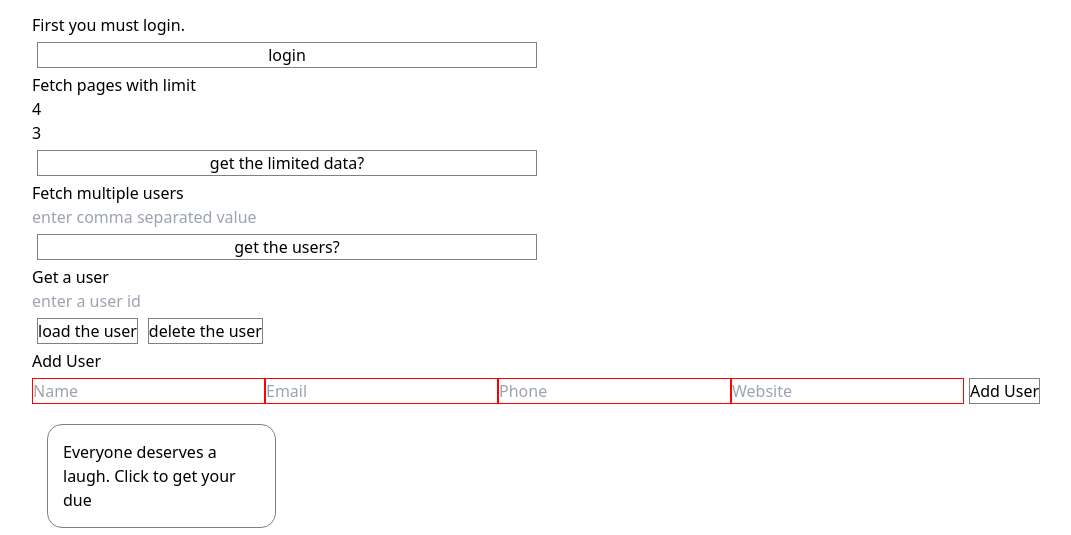
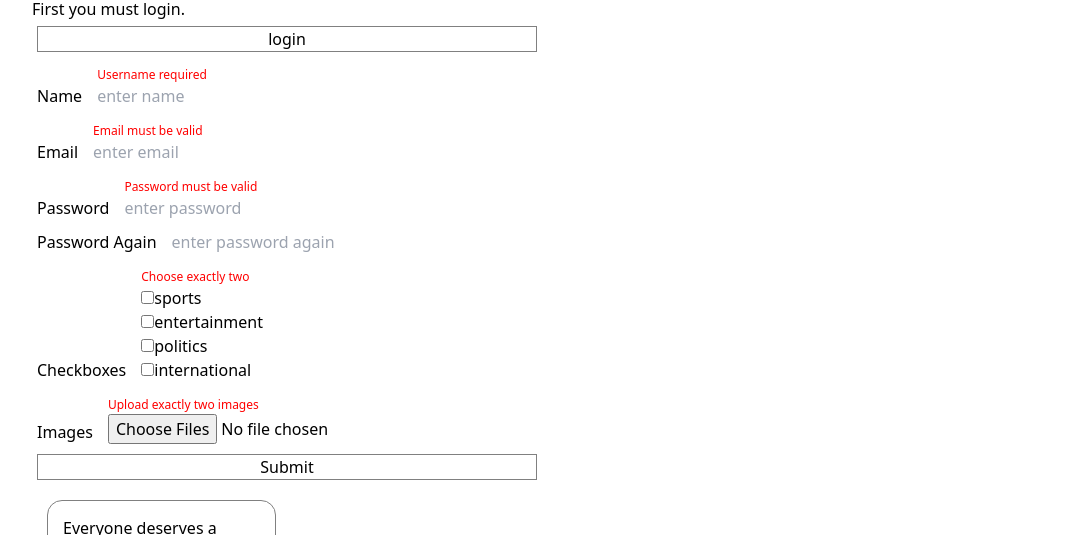
Before and after one commit to swapnil-up/google-keep-clone, a Vue app: page /login in a window 1280 px wide. Shown: the part 205-740 px from the top of the page, without its empty margins (28-1099 px from the left). Built offline with nearby package versions, Linux system fonts and the light colour scheme; the HTML template or start-up script is replaced by a standard one.

Commit message:
worked on validation

```diff
--- a/package.json
+++ b/package.json
@@ -17,6 +17,7 @@
     "es6-promise": "^4.2.8",
     "pinia": "^2.2.6",
     "promise-polyfill": "^8.3.0",
+    "vee-validate": "^4.14.7",
     "vue": "^3.5.12",
     "vue-material-design-icons": "^5.3.1",
     "vue-router": "^4.5.0",
--- a/src/components/axios.vue
+++ b/src/components/axios.vue
@@ -121,15 +121,16 @@ const fetchUserP = async () => {
     const response = await apiClient.get(
       `users?_page=${page.value}&_limit=${limit.value}`
     );
-    console.log("Full Response:", response);
-    console.log("Headers:", response.headers);
-
-    console.log("Users Data:", response.data);
-
     users.value = response.data;
     console.log(users.value);
   } catch {
-    console.log("pages couldn't be loaded");
+    if (error.response) {
+    console.log("Error response:", error.response);
+  } else if (error.request) {
+    console.log("Error request:", error.request);
+  } else {
+    console.log("Error message:", error.message);
+  }
   }
 };
 </script>
--- a/src/views/LogInPage.vue
+++ b/src/views/LogInPage.vue
@@ -1,9 +1,8 @@
 <script setup>
-import { onMounted, ref } from "vue";
+import { onMounted, ref, computed } from "vue";
 import { useStore } from "vuex";
 import { useRouter } from "vue-router";
 import jokePuller from "@/components/jokePuller.vue";
-import axios from "@/components/axios.vue";
 
 const store = useStore();
 const router = useRouter();
@@ -12,12 +11,147 @@ const login = () => {
   store.commit("login");
   router.push({ name: "home" });
 };
+
+const username = ref("");
+const isValidUsername = computed(() => username.value.trim() !== "");
+
+const email = ref("");
+const emailRegex =
+  /^(([^<>()\[\]\\.,;:\s@"]+(\.[^<>()\[\]\\.,;:\s@"]+)*)|(".+"))@((\[[0-9]{1,3}\.[0-9]{1,3}\.[0-9]{1,3}\.[0-9]{1,3}])|(([a-zA-Z\-0-9]+\.)+[a-zA-Z]{2,24}))$/;
+const isValidEmail = computed(() => emailRegex.test(email.value));
+
+const password = ref("");
+const passwordRegex =
+  /^(?=.*[A-Za-z])(?=.*\d)(?=.*[@$!%*#?&])[A-Za-z\d@$!%*#?&]{8,}$/;
+const isValidPassword = computed(() => passwordRegex.test(password.value));
+
+const passwordRe = ref("");
+const isSamePassword = computed(() => password.value === passwordRe.value);
+
+const options = ["sports", "entertainment", "politics", "international"];
+const selectedOptions = ref([]);
+const validateCheckboxes = computed(() => {
+  const count = selectedOptions.value.length;
+  if (count === 2) {
+    return true;
+  } else {
+    return false;
+  }
+});
+
+const images = ref([]);
+
+const validateImages = computed(() => images.value.length === 2);
+
+const imageCount = (event) => {
+  images.value = Array.from(event.target.files);
+  console.log(images.value);
+};
+
+function handleSubmit() {
+  if (isValidUsername.value) {
+    alert("Form submitted");
+  } else {
+    alert("fill username");
+  }
+}
 </script>
 
 <template>
   <h2>First you must login.</h2>
   <button @click="login">login</button>
-  <axios />
+
+  <div>
+    <form @submit.prevent="handleSubmit" class="form">
+      <div class="form-item">
+        <label for="name" class="input-wrapper">Name</label>
+        <div class="input-area">
+          <span v-if="!isValidUsername" class="error-message"
+            >Username required</span
+          >
+          <input placeholder="enter name" v-model="username" type="text" />
+        </div>
+      </div>
+      <div class="form-item">
+        <label for="Email" class="input-wrapper">Email</label>
+        <div class="input-area">
+          <span v-if="!isValidEmail" class="error-message"
+            >Email must be valid</span
+          >
+          <input placeholder="enter email" v-model="email" type="text" />
+        </div>
+      </div>
+      <div class="form-item">
+        <label for="Password" class="input-wrapper">Password</label>
+        <div class="input-area">
+          <span v-if="!isValidPassword" class="error-message"
+            >Password must be valid</span
+          >
+          <input placeholder="enter password" v-model="password" type="text" />
+        </div>
+      </div>
+      <div class="form-item">
+        <label for="Password" class="input-wrapper">Password Again</label>
+        <div class="input-area">
+          <span v-if="!isSamePassword" class="error-message"
+            >Password must be same as above</span
+          >
+          <input
+            placeholder="enter password again"
+            v-model="passwordRe"
+            type="text"
+          />
+        </div>
+      </div>
+
+      <div class="form-item">
+        <label for="Checkboxes" class="input-wrapper">Checkboxes</label>
+        <div class="input-area">
+          <span v-if="!validateCheckboxes" class="error-message"
+            >Choose exactly two</span
+          >
+          <div v-for="(option, index) in options" :key="index">
+            <input
+              placeholder="enter password again"
+              v-model="selectedOptions"
+              :id="option"
+              :value="option"
+              type="checkbox"
+            />
+            <label :for="option">{{ option }}</label>
+          </div>
+        </div>
+      </div>
+
+      <div class="form-item">
+        <label for="Images" class="input-wrapper">Images</label>
+        <div class="input-area">
+          <span v-if="!validateImages" class="error-message"
+            >Upload exactly two images</span
+          >
+          <input
+            type="file"
+            multiple
+            accept=".png, .jpg, .jpeg "
+            @change="imageCount"
+          />
+        </div>
+      </div>
+
+      <button
+        type="submit"
+        :disabled="
+          !isValidUsername ||
+          !isValidEmail ||
+          !isValidPassword ||
+          !isSamePassword
+        "
+      >
+        Submit
+      </button>
+    </form>
+  </div>
+
   <jokePuller />
 </template>
 
@@ -27,4 +161,32 @@ button {
   margin: 5px;
   max-width: 500px;
 }
+
+button:hover:disabled {
+  cursor: not-allowed;
+}
+
+.error-message {
+  color: red;
+  font-size: 12px;
+  margin-top: 4px;
+}
+
+.form {
+  display: flex;
+  flex-direction: column;
+}
+
+.form-item {
+  display: flex;
+  flex-direction: row;
+  align-items: flex-end;
+  padding: 5px;
+}
+
+.input-area {
+  display: flex;
+  flex-direction: column;
+  margin-left: 15px;
+}
 </style>
```
Also changed, not shown: 1 other file (tests, documents, lock files or other folders).
